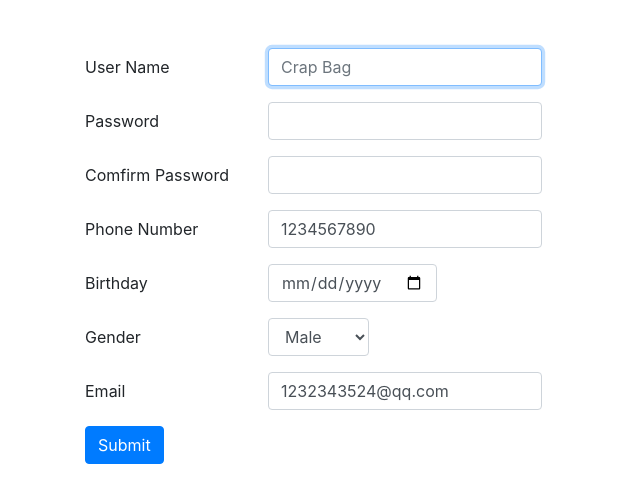
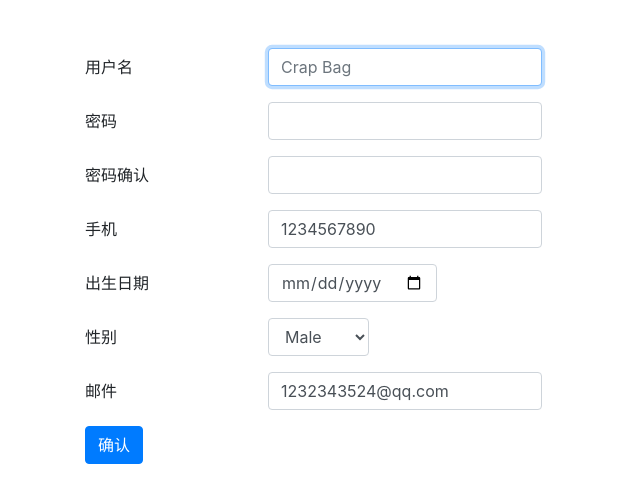
Before and after one commit to StanleyDurton/Local-Library, a Django app: page /register/ in a window 1280 px wide. Shown: the part 62-565 px from the top of the page, without its empty margins (0-640 px from the left). Run offline with Django 3.2, Linux system fonts and the light colour scheme; some libraries are stand-ins or nearby versions.

Commit message:
modify the admin field by adding date_hierarchy

```diff
--- a/locallibrary/admin.py
+++ b/locallibrary/admin.py
@@ -14,14 +14,17 @@ class BookAdmin(ImportExportModelAdmin):
     list_filter = ['book_publish_date', 'book_category_choice']
     # 搜索域
     search_fields = ['book_name', 'book_author', 'book_press']
+    date_hierarchy = 'book_publish_date'
 
 
 class UserAdmin(ImportExportModelAdmin):
-    list_display = ("user_name", "user_phone", "user_email", "user_gender")
+    list_display = ("user_id", "user_name", "user_phone", "user_email", "user_gender")
+    search_fields = ['user_name']
 
 
 class BorrowAdmin(ImportExportModelAdmin):
     list_display = ('user', 'book', 'borrow_time', 'return_time', 'is_return')
+    search_fields = ['user', 'book',]
 
 
 # Register your models here.
--- a/locallibrary/models.py
+++ b/locallibrary/models.py
@@ -58,6 +58,7 @@ class User(models.Model):
     # 账号：user_name
     # 密码: user_password
     # 手机：user_phone
+    # 生日：user_birthday
     # 性别: user_gender
     # 邮件: user_email
     user_id = models.AutoField(primary_key=True)
@@ -94,7 +95,6 @@ class Borrow(models.Model):
     return_time = models.DateTimeField(null=True)
     is_return = models.CharField(max_length=10, default="True")
 
-
     def __str__(self):
         return str(self.user.user_id) + " " + str(self.book.book_id)
 
--- a/locallibrary/templates/interface.html
+++ b/locallibrary/templates/interface.html
@@ -139,7 +139,7 @@
                 {% if request.session.report %}
 
                 <!--show report-->
-                <h5>读书报告</h5>
+                <h5>主题统计</h5>
                 <hr>
                 <!--diagram-->
                 <div id="container" style="height: 300px; width: 800px"></div>
--- a/locallibrary/templates/register.html
+++ b/locallibrary/templates/register.html
@@ -69,7 +69,7 @@
             {% csrf_token %}
 
             <div class="form-group row">
-                <label for="user_name" class="col-lg-2 col-form-label mr-2">User Name</label>
+                <label for="user_name" class="col-lg-2 col-form-label mr-2">用户名</label>
                 <div class="col-xs-9">
                     <input type="text" class="form-control" id="user_name" name="user_name" placeholder="Crap Bag"
                            required
@@ -78,14 +78,14 @@
             </div>
 
             <div class="form-group row">
-                <label for="user_password" class="col-lg-2 col-form-label mr-2">Password</label>
+                <label for="user_password" class="col-lg-2 col-form-label mr-2">密码</label>
                 <div class="col-xs-9">
                     <input type="password" class="form-control" id="user_password" name="user_password" required>
                 </div>
             </div>
 
             <div class="form-group row">
-                <label for="user_confirm_password" class="col-lg-2 col-form-label mr-2">Comfirm Password</label>
+                <label for="user_confirm_password" class="col-lg-2 col-form-label mr-2">密码确认</label>
                 <div class="col-xs-9">
                     <input type="password" class="form-control" id="user_confirm_password"
                            name="user_confirm_password" required>
@@ -93,7 +93,7 @@
             </div>
 
             <div class="form-group row">
-                <label for="user_phone" class="col-lg-2 col-form-label mr-2">Phone Number</label>
+                <label for="user_phone" class="col-lg-2 col-form-label mr-2">手机</label>
                 <div class="col-xs-9">
                     <input type="number" class="form-control" id="user_phone" name="user_phone" value="1234567890"
                            required>
@@ -101,7 +101,7 @@
             </div>
 
             <div class="form-group row">
-                <label for="user_birthday" class="col-lg-2 col-form-label mr-2">Birthday</label>
+                <label for="user_birthday" class="col-lg-2 col-form-label mr-2">出生日期</label>
                 <div class="col-xs-9">
                     <input type="date" class="form-control" id="user_birthday" name="user_birthday" value="2019-3-6"
                            required>
@@ -109,7 +109,7 @@
             </div>
 
             <div class="form-group row">
-                <label for="user_gender" class="col-lg-2 col-form-label mr-2">Gender</label>
+                <label for="user_gender" class="col-lg-2 col-form-label mr-2">性别</label>
                 <div class="col-xs-9">
                     <select class="form-control" id="user_gender" name="user_gender" required>
                         <option>Male</option>
@@ -119,7 +119,7 @@
             </div>
 
             <div class="form-group row">
-                <label for="user_email" class="col-lg-2 col-form-label mr-2">Email</label>
+                <label for="user_email" class="col-lg-2 col-form-label mr-2">邮件</label>
                 <div class="col-xs-9">
                     <input type="email" class="form-control" id="user_email" name="user_email"
                            value="1232343524@qq.com">
@@ -128,7 +128,7 @@
 
             <div class="form-group row">
                 <div class="offset-xs-3 col-lg-2 col-xs-9">
-                    <button type="submit" class="btn btn-primary">Submit</button>
+                    <button type="submit" class="btn btn-primary">确认</button>
                 </div>
             </div>
         </form>
```
Also changed, not shown: locallibrary/templates/book.html (+10 -11 lines).
